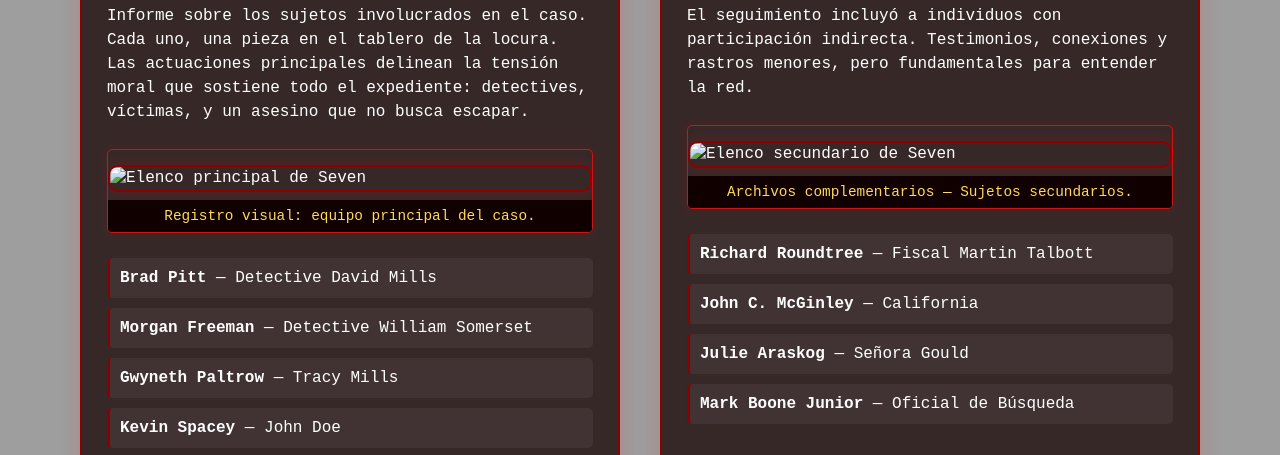
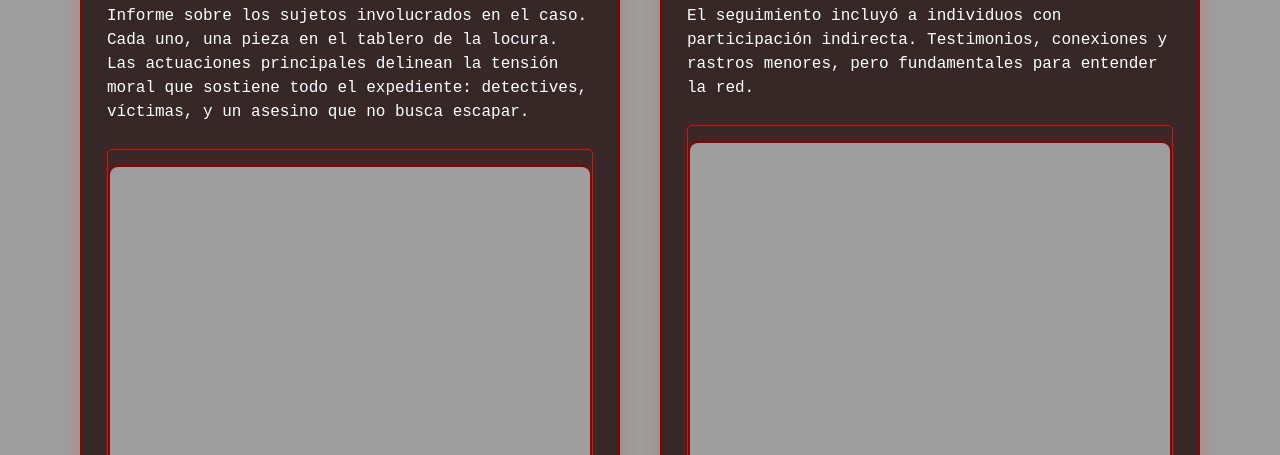
Before and after one commit to educolorpastel/Se7en, a plain HTML site: page html/sospechosos.html in a window 1280 px wide. Shown: the part 335-790 px from the top of the page. Drawn offline with Linux system fonts and the light colour scheme; the site is published under a folder, as on GitHub Pages, so addresses that start at the root find nothing.

Commit message:
Update sospechosos.html

```diff
--- a/html/sospechosos.html
+++ b/html/sospechosos.html
@@ -34,7 +34,7 @@
         <h2>Identidades</h2>
         <p>Informe sobre los sujetos involucrados en el caso. Cada uno, una pieza en el tablero de la locura.
         Las actuaciones principales delinean la tensión moral que sostiene todo el expediente: detectives, víctimas, y un asesino que no busca escapar.</p><figure>
-          <img src="/img/protagonista.jpg" alt="Elenco principal de Seven">
+          <img src="../img/protagonista.jpg" alt="Elenco principal de Seven">
           <figcaption>Registro visual: equipo principal del caso.</figcaption>
         </figure>
         <ul>
@@ -49,7 +49,7 @@
         <h2>Perfiles</h2>
         <p>El seguimiento incluyó a individuos con participación indirecta. Testimonios, conexiones y rastros menores, pero fundamentales para entender la red.</p>
         <figure>
-          <img src="/img/prota2.jpg" alt="Elenco secundario de Seven">
+          <img src="../img/prota2.jpg" alt="Elenco secundario de Seven">
           <figcaption>Archivos complementarios — Sujetos secundarios.</figcaption>
         </figure>
          <ul>
```
